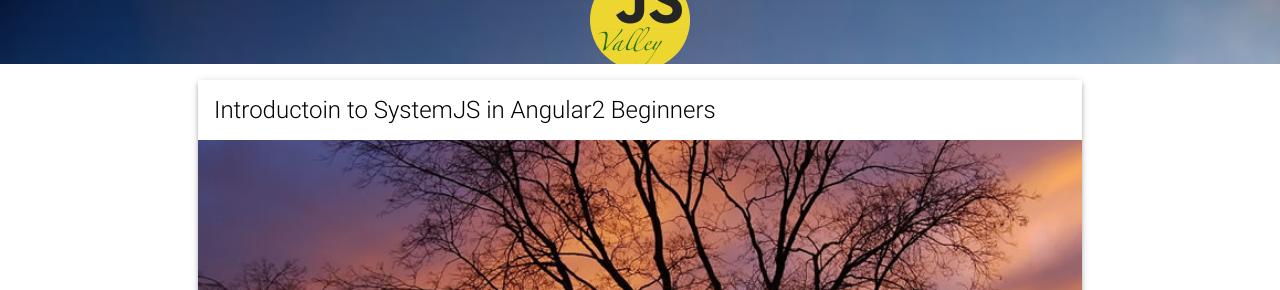
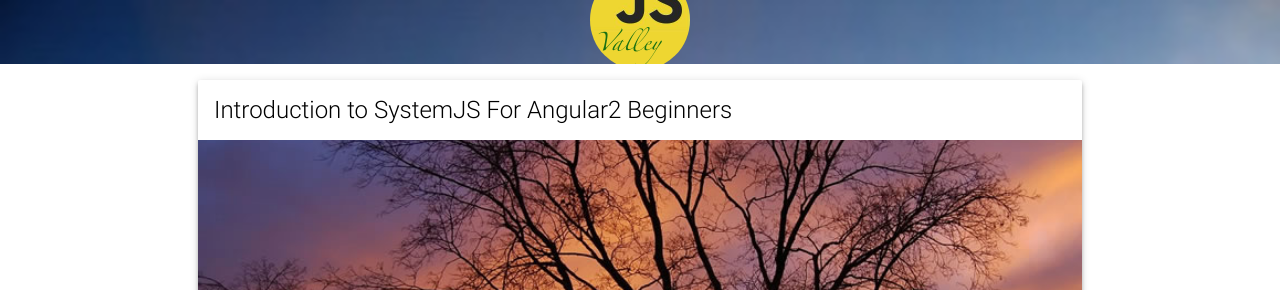
Before and after one commit to npmcdn-to-unpkg-bot/jsvalley.github.io, a Jekyll site: the page built from _posts/2016-06-01-systemjs-in-angular2.md, in a window 1280 px wide. Shown: the top 290 px of the page. Built offline with Jekyll 4.4.1, drawn with Linux system fonts in a browser that asks for light colours; comment, search, counter and statistics services are not loaded.

Commit message:
Update 2016-06-01-systemjs-in-angular2.md

```diff
--- a/_posts/2016-06-01-systemjs-in-angular2.md
+++ b/_posts/2016-06-01-systemjs-in-angular2.md
@@ -1,6 +1,6 @@
 ---
 layout: post
-title: Introductoin to SystemJS in Angular2 Beginners
+title: Introduction to SystemJS For Angular2 Beginners
 image: images/nature2.jpg
 ---
 
```
